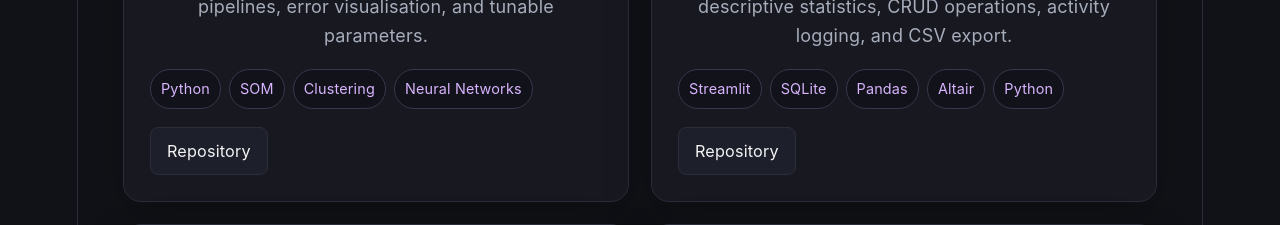
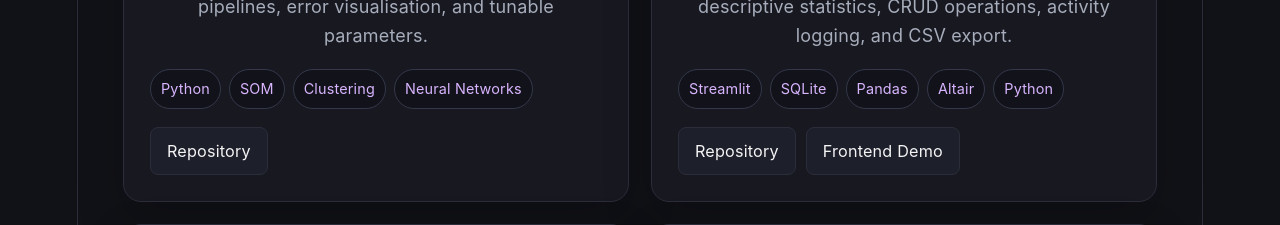
Before and after one commit to Elenimichala55/Elenimichala55.github.io, a React (Vite) app: page / in a window 1280 px wide. Shown: the part 2060-2285 px from the top of the page. Built offline with nearby package versions, Linux system fonts and the light colour scheme.

Commit message:
Updated links

```diff
--- a/src/App.jsx
+++ b/src/App.jsx
@@ -67,6 +67,7 @@ function App() {
       tech: ["Streamlit", "SQLite", "Pandas", "Altair", "Python"],
       links: [
         { label: "Repository", url: "https://github.com/Elenimichala55/public_health_dashboard" },
+        { label: "Frontend Demo", url: "https://publichealth-dashboard.streamlit.app/" },
       ],
     },
     {
```
